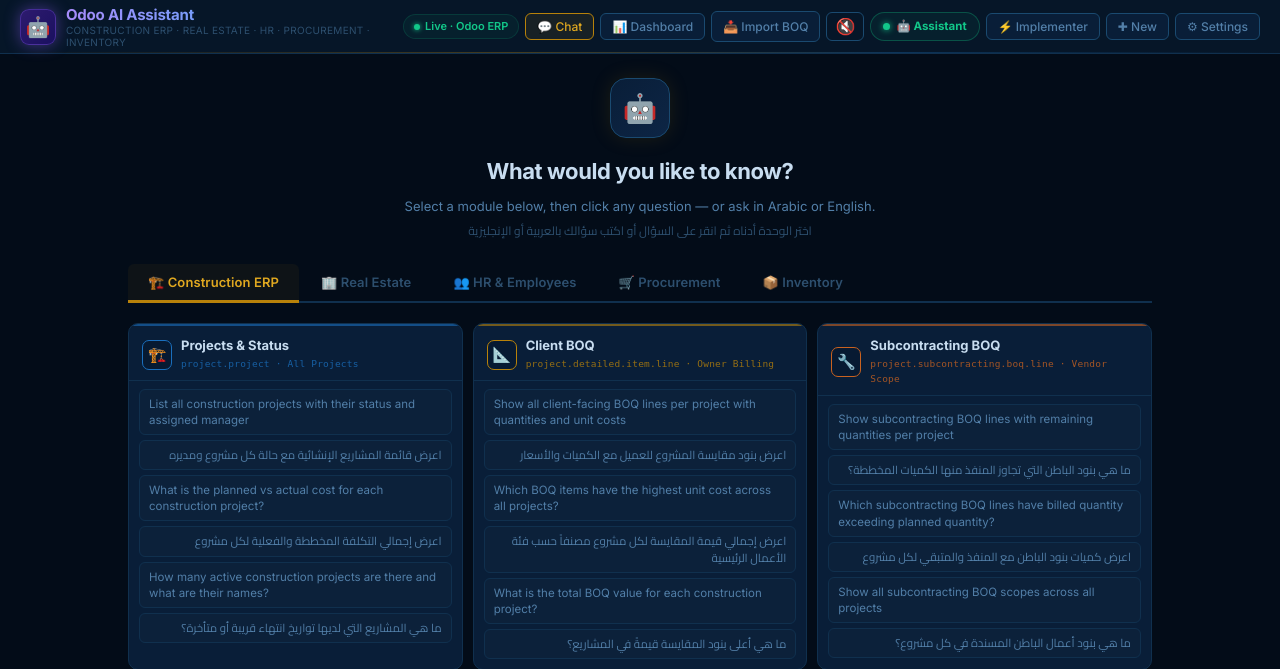
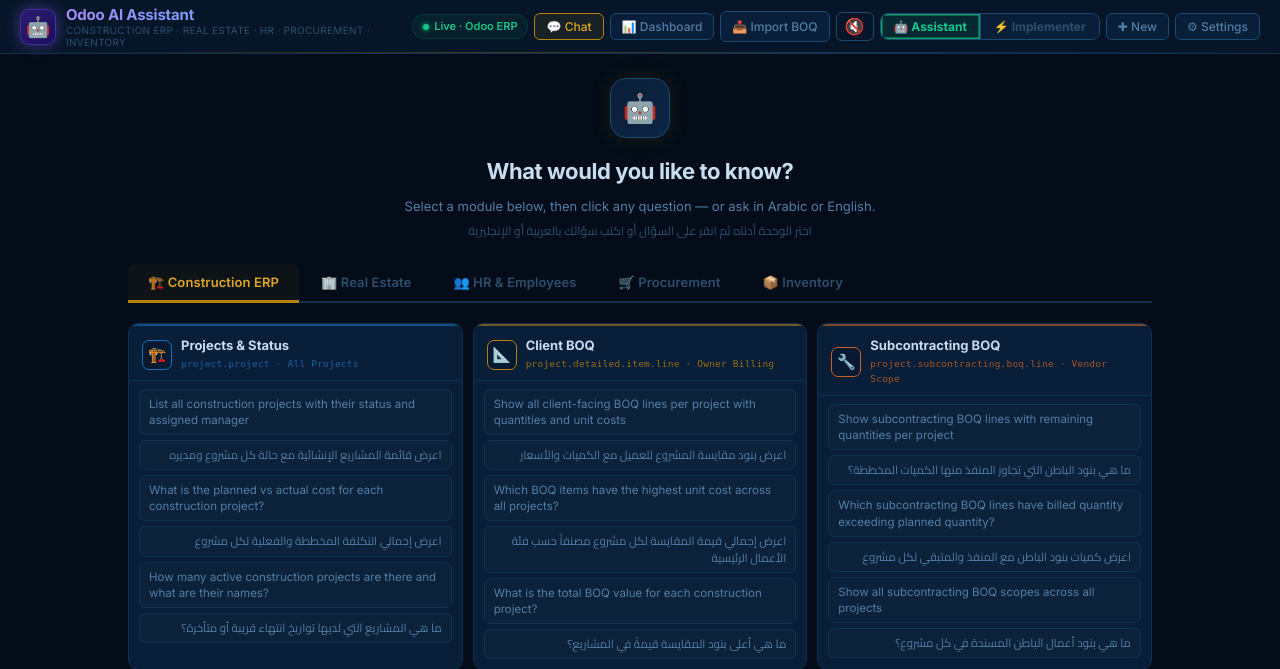
Before and after one commit to grashidy/odoo-ai-chatbot, a Flask app: page / in a window 1280 px wide. Shown: the top 669 px of the page. Run offline with Flask 3, Linux system fonts and the light colour scheme; data comes from the database, SQL or seed files in the repository; some libraries are stand-ins or nearby versions.

Commit message:
Replace mode pill+button with clear segmented toggle (Assistant | Implementer)
Purple header accent and input styling when Implementer mode is active.

Co-Authored-By: Claude Sonnet 4.6 <noreply@anthropic.com>

```diff
--- a/templates/index.html
+++ b/templates/index.html
@@ -820,6 +820,8 @@ header::after {
 body.impl-mode #user-input { border-color: rgba(139,92,246,0.35); }
 body.impl-mode #user-input:focus { border-color: #8b5cf6; box-shadow: 0 0 0 2px rgba(139,92,246,0.10); }
 body.impl-mode .send-btn { background: linear-gradient(135deg, #7c3aed 0%, #a78bfa 100%); box-shadow: 0 2px 10px rgba(139,92,246,0.4); }
+body.impl-mode header { border-bottom-color: rgba(139,92,246,0.3); }
+body.impl-mode header::after { background: linear-gradient(90deg, transparent 0%, #8b5cf6 40%, #a78bfa 70%, transparent 100%); opacity: 0.6; }
 
 /* ── Responsive ────────────────────────────────────────────────── */
 @media (max-width: 680px) {
@@ -846,17 +848,19 @@ body.impl-mode .send-btn { background: linear-gradient(135deg, #7c3aed 0%, #a78b
     <button class="hbtn"        id="tab-reports" onclick="switchTab('reports')">📊 Dashboard</button>
     <a href="/upload-boq" class="hbtn" style="text-decoration:none">📥 Import BOQ</a>
     <button class="tts-btn" id="tts-toggle-btn" onclick="toggleTTS()" title="Voice on/off">🔇</button>
-    <div id="mode-pill" style="
-      display:inline-flex;align-items:center;gap:6px;
-      border-radius:20px;padding:4px 12px;font-size:11.5px;font-weight:700;
-      border:1.5px solid rgba(13,158,110,0.4);
-      background:rgba(13,158,110,0.08);color:#12c789;
-      white-space:nowrap;transition:all .2s;user-select:none;
-    ">
-      <span id="mode-pill-dot" style="width:7px;height:7px;border-radius:50%;background:#12c789;box-shadow:0 0 6px #12c789;flex-shrink:0;transition:all .2s"></span>
-      <span id="mode-pill-label">🤖 Assistant</span>
+    <!-- Mode segmented toggle -->
+    <div id="mode-seg" style="display:inline-flex;border-radius:8px;border:1.5px solid var(--border2);overflow:hidden;flex-shrink:0;">
+      <button id="seg-assistant" onclick="setMode('assistant')" style="
+        padding:5px 13px;font-size:12px;font-weight:700;font-family:inherit;cursor:pointer;
+        border:none;border-right:1px solid var(--border2);transition:all .18s;
+        background:#0d9e6e22;color:#12c789;white-space:nowrap;
+      ">🤖 Assistant</button>
+      <button id="seg-implementer" onclick="setMode('implementer')" style="
+        padding:5px 13px;font-size:12px;font-weight:700;font-family:inherit;cursor:pointer;
+        border:none;transition:all .18s;
+        background:var(--card);color:var(--text3);white-space:nowrap;
+      ">⚡ Implementer</button>
     </div>
-    <button class="hbtn impl-btn" id="impl-toggle-btn" onclick="toggleImplementer()" title="Click to switch mode">⚡ Implementer</button>
     <button class="hbtn new" onclick="newChat()">✚ New</button>
     <button class="hbtn" onclick="toggleSettings()">⚙ Settings</button>
   </div>
@@ -1405,37 +1409,32 @@ let meetingActive = false;
 let meetingStart  = null;
 let _timerInterval = null;
 
-function toggleImplementer() {
-  appMode = appMode === 'implementer' ? 'assistant' : 'implementer';
-  const isImpl = appMode === 'implementer';
-  document.getElementById('impl-toggle-btn').classList.toggle('active', isImpl);
+function setMode(m) {
+  if (appMode === m) return;
+  appMode = m;
+  const isImpl = m === 'implementer';
+  // Segmented toggle visual
+  const sA = document.getElementById('seg-assistant');
+  const sI = document.getElementById('seg-implementer');
+  if (isImpl) {
+    sA.style.background = 'var(--card)'; sA.style.color = 'var(--text3)'; sA.style.boxShadow = 'none';
+    sI.style.background = 'rgba(139,92,246,0.18)'; sI.style.color = '#a78bfa'; sI.style.boxShadow = 'inset 0 0 0 1.5px #8b5cf6';
+    document.getElementById('mode-seg').style.borderColor = 'rgba(139,92,246,0.5)';
+  } else {
+    sI.style.background = 'var(--card)'; sI.style.color = 'var(--text3)'; sI.style.boxShadow = 'none';
+    sA.style.background = 'rgba(13,158,110,0.14)'; sA.style.color = '#12c789'; sA.style.boxShadow = 'inset 0 0 0 1.5px #0d9e6e';
+    document.getElementById('mode-seg').style.borderColor = 'rgba(13,158,110,0.4)';
+  }
+  // Header accent line
+  document.querySelector('header::after') && null; // CSS handles via body class
+  document.body.classList.toggle('impl-mode', isImpl);
   document.getElementById('impl-bar').classList.toggle('show', isImpl);
-  document.body.classList.toggle('impl-mode', isImpl);
-  const inp = document.getElementById('user-input');
-  inp.placeholder = isImpl
-    ? 'Implementer mode — describe meeting notes, decisions, or ask to create tasks…'
+  document.getElementById('user-input').placeholder = isImpl
+    ? 'Implementer mode — meeting notes, decisions, create tasks…'
     : 'Ask in Arabic or English…';
-  // Update mode pill
-  const pill  = document.getElementById('mode-pill');
-  const dot   = document.getElementById('mode-pill-dot');
-  const label = document.getElementById('mode-pill-label');
-  if (isImpl) {
-    pill.style.borderColor  = 'rgba(139,92,246,0.5)';
-    pill.style.background   = 'rgba(139,92,246,0.10)';
-    pill.style.color        = '#a78bfa';
-    dot.style.background    = '#a78bfa';
-    dot.style.boxShadow     = '0 0 6px #a78bfa';
-    label.textContent       = '⚡ Implementer';
-  } else {
-    pill.style.borderColor  = 'rgba(13,158,110,0.4)';
-    pill.style.background   = 'rgba(13,158,110,0.08)';
-    pill.style.color        = '#12c789';
-    dot.style.background    = '#12c789';
-    dot.style.boxShadow     = '0 0 6px #12c789';
-    label.textContent       = '🤖 Assistant';
-  }
   if (!isImpl && meetingActive) implEndMeeting(true);
 }
+function toggleImplementer() { setMode(appMode === 'implementer' ? 'assistant' : 'implementer'); }
 
 function implStartMeeting() {
   if (meetingActive) return;
@@ -1499,6 +1498,11 @@ function _getHelpers() {
 
 if (apiKey) document.getElementById('api-key-input').value = apiKey;
 renderWelcome();
+// Init segmented toggle to assistant (active)
+(function(){
+  const sA = document.getElementById('seg-assistant');
+  if (sA) { sA.style.background='rgba(13,158,110,0.14)'; sA.style.color='#12c789'; sA.style.boxShadow='inset 0 0 0 1.5px #0d9e6e'; }
+})();
 
 /* ── Welcome ─────────────────────────────────────────────────────── */
 function renderWelcome() {
```
